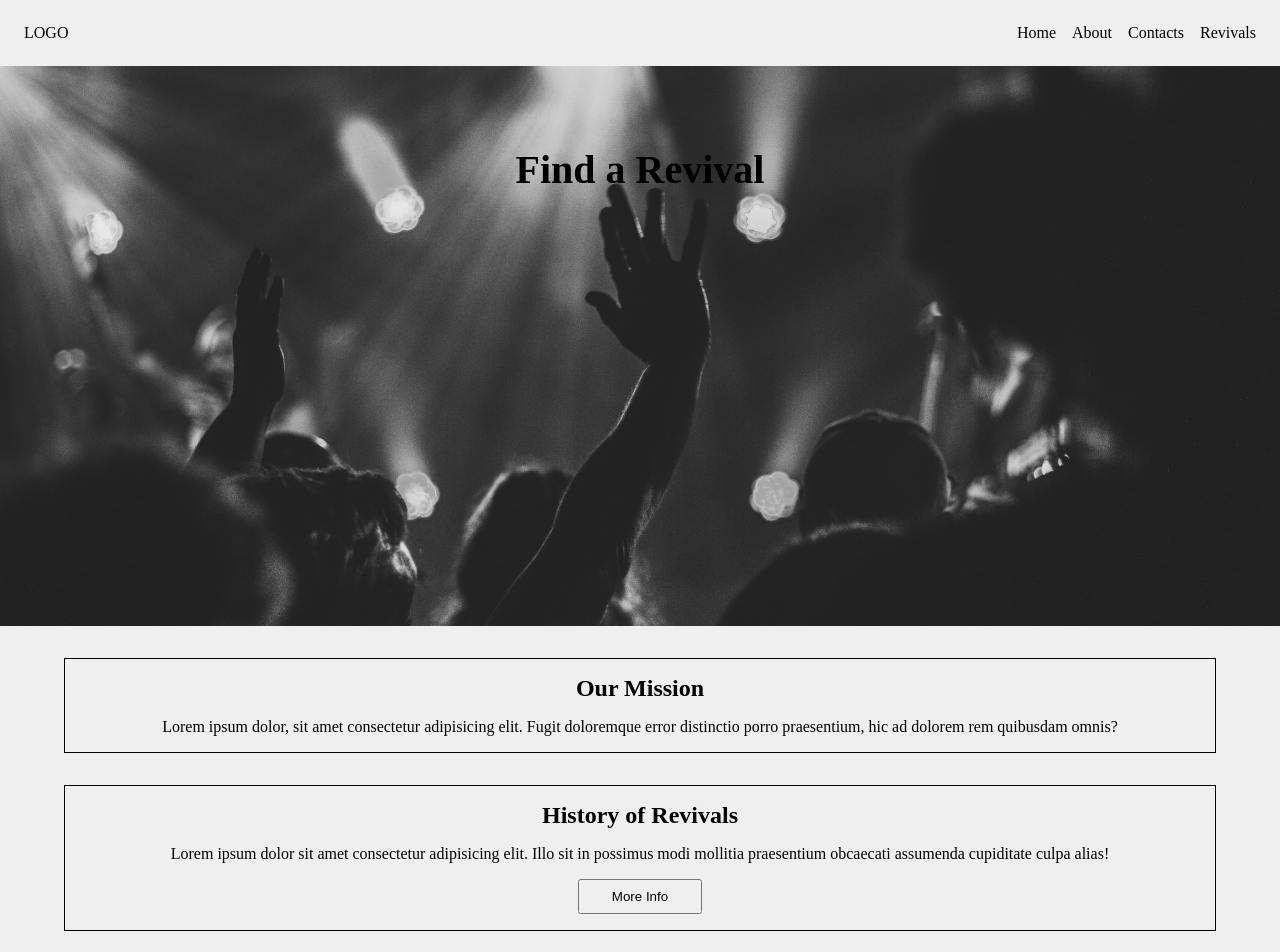
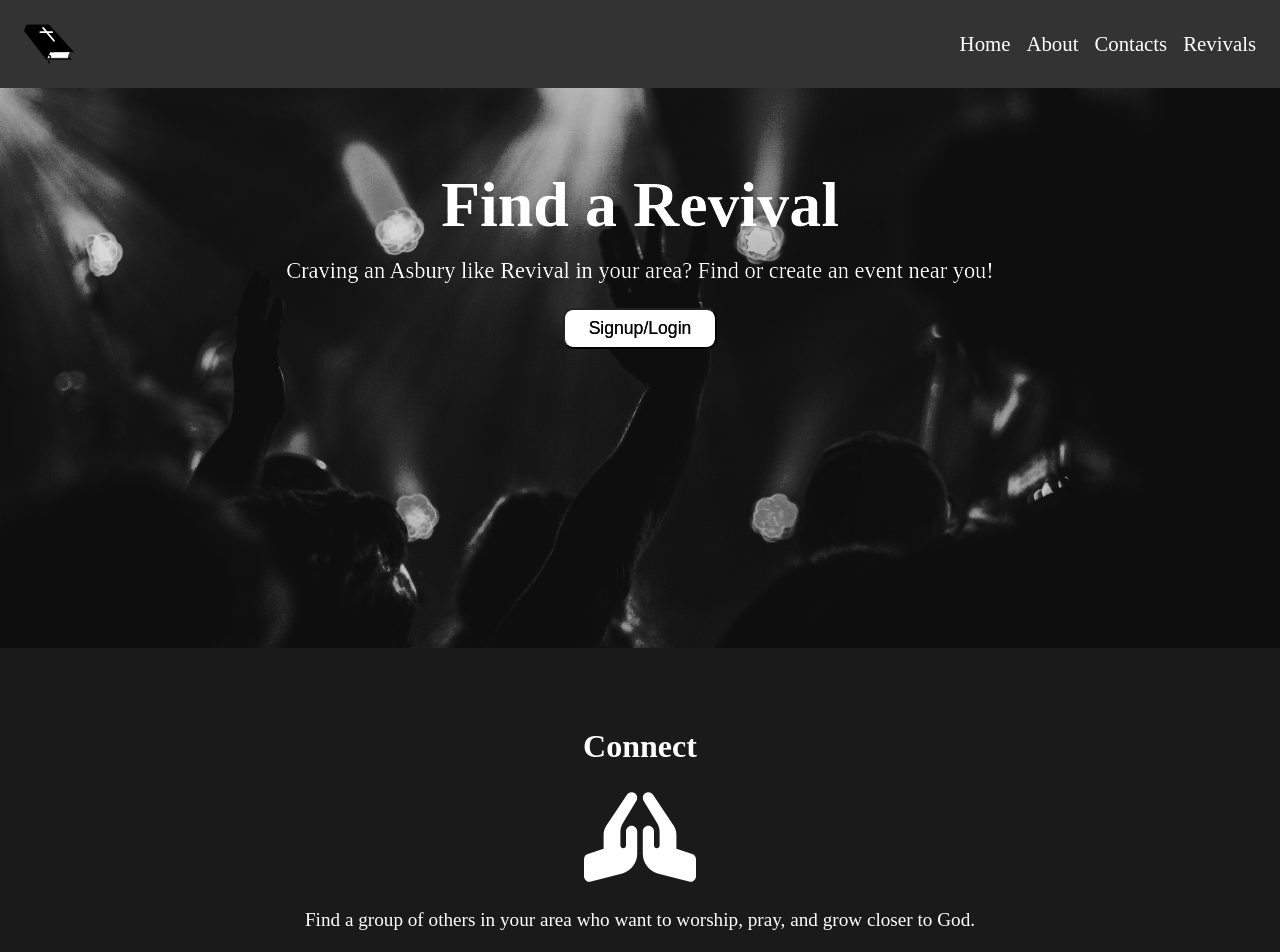
Before and after one commit to Marshnme/revival, a Next.js app: page / in a window 1280 px wide. Shown: the top 952 px of the page. Built offline with nearby package versions, Linux system fonts and the light colour scheme.

Commit message:
landing page color scheme and basic stacking layout implemented, react Icons added, started the contact form section

```diff
--- a/components/landingPage/Header.jsx
+++ b/components/landingPage/Header.jsx
@@ -1,10 +1,17 @@
 import styles from '@/components/landingPage/header.module.css';
+import closedBible from '../../public/Closed_Bible.svg';
+import Image from 'next/image';
 
 const Header = () => {
 	return (
 		<header className={styles.landingHeader}>
 			<nav>
-				<p>LOGO</p>
+				<Image
+					src={closedBible}
+					alt="closed bible"
+					width={50}
+					height={40}
+				/>
 				<ul>
 					<li>Home</li>
 					<li>About</li>
--- a/components/landingPage/Main.jsx
+++ b/components/landingPage/Main.jsx
@@ -1,25 +1,31 @@
 import styles from '@/components/landingPage/main.module.css';
-
+import { FaPrayingHands } from 'react-icons/fa';
+import { FaChurch } from 'react-icons/fa';
 const Main = () => {
 	return (
 		<main className={styles.landingMain}>
 			<div className={styles.megatron}>
 				<h1>Find a Revival</h1>
+				<p>
+					Craving an Asbury like Revival in your area? Find or create
+					an event near you!
+				</p>
+				<button className={styles.megatronButton}>Signup/Login</button>
 			</div>
 			<section>
-				<h3>Our Mission</h3>
+				<h3>Connect</h3>
+				<FaPrayingHands className={styles.sectionIcons} />
 				<p>
-					Lorem ipsum dolor, sit amet consectetur adipisicing elit.
-					Fugit doloremque error distinctio porro praesentium, hic ad
-					dolorem rem quibusdam omnis?
+					Find a group of others in your area who want to worship,
+					pray, and grow closer to God.
 				</p>
 			</section>
-			<section>
-				<h3>History of Revivals</h3>
+			<section className={styles.secondSection}>
+				<h3>Host</h3>
+				<FaChurch className={styles.sectionIcons} />
 				<p>
-					Lorem ipsum dolor sit amet consectetur adipisicing elit.
-					Illo sit in possimus modi mollitia praesentium obcaecati
-					assumenda cupiditate culpa alias!
+					Do you feel the Holy Spirit urging you to help this movement
+					grow? Host a location for others to come and worship God.
 				</p>
 				<a
 					target="_blank"
@@ -31,11 +37,10 @@ const Main = () => {
 			</section>
 			<section>
 				<h3>Contact Us</h3>
-				<p>
-					Lorem ipsum dolor sit amet consectetur adipisicing elit.
-					Tenetur error dicta commodi cupiditate, earum totam. Ab
-					maiores ullam voluptas ratione?
-				</p>
+				<form action="">
+					<label htmlFor="">Name: </label>
+					<input type="text" placeholder="John Doe" />
+				</form>
 				<a>
 					<button>Contact</button>
 				</a>
--- a/components/landingPage/header.module.css
+++ b/components/landingPage/header.module.css
@@ -2,15 +2,20 @@
 .landingHeader ul {
     display: flex;
     justify-content: space-between;
+    font-size: 1.3rem;
 }
 
 .landingHeader nav {
     margin: 0 auto;
     padding: 1.5rem;
+    display: flex;
+    /* justify-content: center; */
+    align-items: center;
 }
 
 .landingHeader ul li {
     text-decoration: none;
     list-style-type: none;
     margin-left: 1rem;
+    cursor: pointer;
 }
--- a/components/landingPage/main.module.css
+++ b/components/landingPage/main.module.css
@@ -13,28 +13,64 @@
     width: 100%;
     height: 70vh;
     display: flex;
-    justify-content: center;
+    align-items: center;
+    flex-flow: column nowrap;
+    mix-blend-mode: hard-light
 }
 
 .megatron h1 {
-    font-size: 2.5rem;
+    font-size: 4rem;
     margin-top: 5rem;
 }
+
+.megatron p {
+    width: 60%;
+    font-size: 1.4rem;
+    margin-top: 1rem;
+    text-align: center;
+}
+
+.megatronButton {
+    margin-top: 1.5rem;
+    padding: .5rem 1.5rem;
+    border-radius: 10px;
+    cursor: pointer;
+    background-color: white;
+    font-size: 1.1rem;
+}
+
+.megatronButton:hover {
+    transform: scale(1.05);
+
+}
+
+
 
 .landingMain section {
     display: flex;
     flex-flow: column nowrap;
+    width: 100%;
+    /* height: 100%; */
+    text-align: center;
+    padding: 5rem;
+    background-color: #1a1a1a;
     align-items: center;
-    width: 90%;
-    text-align: center;
-    margin-top: 2rem;
-    padding: 1rem;
-    border: 1px solid black;
+
+}
+
+.sectionIcons {
+    width: 10%;
+    height: auto;
+    margin-bottom: 1rem;
 }
 
 .landingMain section h3 {
-    font-size: 1.5rem;
+    font-size: 2rem;
     margin-bottom: 1rem;
+}
+
+.landingMain section p {
+    font-size: 1.2rem;
 }
 
 .landingMain section a {
@@ -45,3 +81,8 @@
     padding: .5rem 2rem;
     cursor: pointer;
 }
+
+
+.landingMain .secondSection {
+    background-color: #333333;
+}
--- a/package.json
+++ b/package.json
@@ -14,6 +14,7 @@
     "eslint-config-next": "13.1.6",
     "next": "13.1.6",
     "react": "18.2.0",
-    "react-dom": "18.2.0"
+    "react-dom": "18.2.0",
+    "react-icons": "^4.7.1"
   }
 }
--- a/styles/globals.css
+++ b/styles/globals.css
@@ -5,5 +5,6 @@
 }
 
 body {
-    background-color: #efefef;
+    background-color: #333333;
+    color: white;
 }
```
Also changed, not shown: public/Closed_Bible.svg (added), 1 other file (tests, documents, lock files or other folders).
